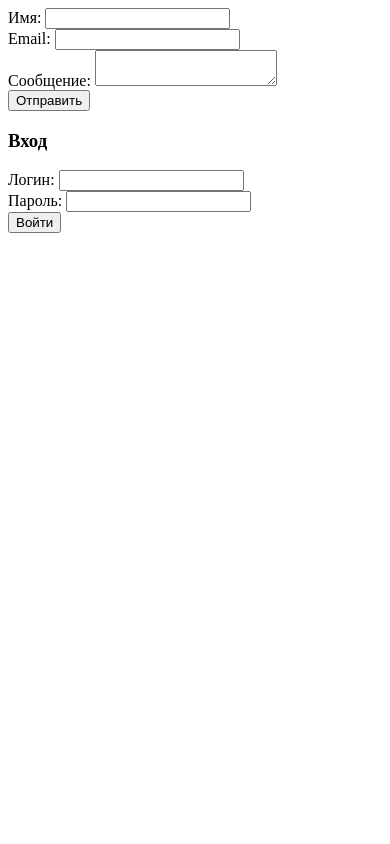
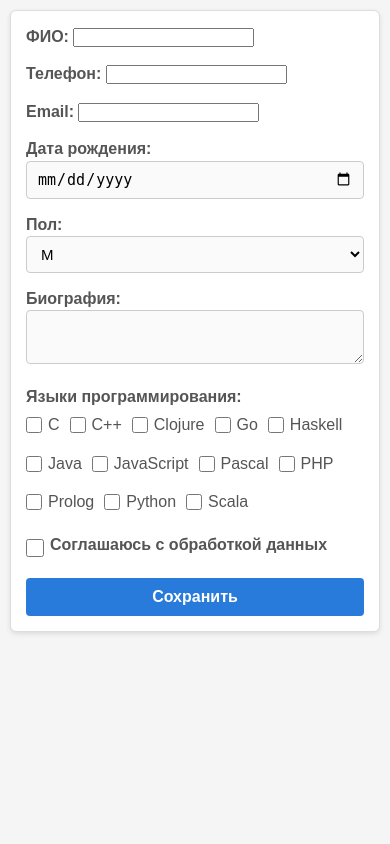
Before and after one commit to iIBonIi/2_web, a PHP site: page / in a window 390 px wide. Run offline with PHP 8.4, Linux system fonts and the light colour scheme; data comes from the database, SQL or seed files in the repository; both versions use the stored data as it was after the commit.

Commit message:
Add files via upload

```diff
--- /dev/null
+++ b/task5/db.php
@@ -0,0 +1,14 @@
+<?php
+define('DB_DSN', 'mysql:host=localhost;dbname=u68916;charset=utf8mb4');
+define('DB_USER', 'u68916');
+define('DB_PASS', '3541405');
+function db(): PDO {
+  static $pdo;
+  if (!$pdo) {
+    $pdo = new PDO(DB_DSN, DB_USER, DB_PASS, [
+      PDO::ATTR_ERRMODE => PDO::ERRMODE_EXCEPTION,
+      PDO::ATTR_DEFAULT_FETCH_MODE => PDO::FETCH_ASSOC
+    ]);
+  }
+  return $pdo;
+}
--- a/task5/form.php
+++ b/task5/form.php
@@ -1,41 +1,73 @@
+<!doctype html>
+<html lang="ru">
+<head>
+  <meta charset="utf-8">
+  <title>Анкета</title>
+  <link rel="stylesheet" href="style.css">
+</head>
+<body>
+  <?php foreach ($messages as $m): ?>
+    <div class="error"><?= $m ?></div>
+  <?php endforeach; ?>
 
-<?php
-require 'config.php';
+  <form method="post">
+    <div class="form-group">
+      <label>ФИО:
+        <input name="full_name" value="<?= e($values['full_name']) ?>">
+      </label>
+    </div>
 
-function validate($name, $email, $message) {
-    if (empty($name) || strlen($name) > 100) return "Имя должно быть непустым и до 100 символов.";
-    if (!filter_var($email, FILTER_VALIDATE_EMAIL)) return "Неверный формат email.";
-    if (strlen($message) > 1000) return "Сообщение слишком длинное (макс. 1000 символов).";
-    return "";
-}
+    <div class="form-group">
+      <label>Телефон:
+        <input name="phone" value="<?= e($values['phone']) ?>">
+      </label>
+    </div>
 
-$name = trim($_POST['name'] ?? '');
-$email = trim($_POST['email'] ?? '');
-$message = trim($_POST['message'] ?? '');
+    <div class="form-group">
+      <label>Email:
+        <input name="email" value="<?= e($values['email']) ?>">
+      </label>
+    </div>
 
-$error = validate($name, $email, $message);
-if ($error) {
-    echo "Ошибка: $error<br><a href='index.php'>Назад</a>";
-    exit;
-}
+    <div class="form-group">
+      <label>Дата рождения:
+        <input type="date" name="birthdate" value="<?= e($values['birthdate']) ?>">
+      </label>
+    </div>
 
-if (!isset($_SESSION['user'])) {
-    setcookie("name", $name, time() + 3600);
-    setcookie("email", $email, time() + 3600);
-    setcookie("message", $message, time() + 3600);
+    <div class="form-group">
+      <label>Пол:
+        <select name="gender">
+          <option value="male"   <?= ($values['gender'] === 'male')   ? 'selected' : '' ?>>М</option>
+          <option value="female" <?= ($values['gender'] === 'female') ? 'selected' : '' ?>>Ж</option>
+        </select>
+      </label>
+    </div>
 
-    $login = uniqid("user");
-    $password = bin2hex(random_bytes(4));
-    $password_hash = password_hash($password, PASSWORD_DEFAULT);
+    <div class="form-group">
+      <label>Биография:
+        <textarea name="biography"><?= e($values['biography']) ?></textarea>
+      </label>
+    </div>
 
-    $stmt = $pdo->prepare("INSERT INTO users (login, password_hash, name, email, message) VALUES (?, ?, ?, ?, ?)");
-    $stmt->execute([$login, $password_hash, $name, $email, $message]);
+    <div class="form-group">
+      <label>Языки программирования:</label>
+      <div class="checkbox-group">
+        <?php
+        foreach (db()->query('SELECT id, name FROM programming_languages') as $lang) {
+          $checked = in_array($lang['id'], $values['langs']) ? 'checked' : '';
+          echo "<label><input type=\"checkbox\" name=\"langs[]\" value=\"{$lang['id']}\" {$checked}> {$lang['name']}</label>";
+        }
+        ?>
+      </div>
+    </div>
 
-    echo "Ваш логин: $login<br>Ваш пароль: $password<br>Сохраните их!";
-} else {
-    $stmt = $pdo->prepare("UPDATE users SET name = ?, email = ?, message = ? WHERE login = ?");
-    $stmt->execute([$name, $email, $message, $_SESSION['user']]);
-    echo "Данные обновлены.";
-}
-?>
-<br><a href='index.php'>Назад</a>
+    <div class="form-group agreement">
+      <input type="checkbox" name="agreement" value="1" <?= ($values['agreement'] ? 'checked' : '') ?>>
+      <label>Соглашаюсь с обработкой данных</label>
+    </div>
+
+    <button type="submit">Сохранить</button>
+  </form>
+</body>
+</html>
--- a/task5/index.php
+++ b/task5/index.php
@@ -1,35 +1,104 @@
+<?php
+header('Content-Type: text/html; charset=UTF-8');
+require_once 'db.php';
 
-<?php
-require 'config.php';
+function redirect() { header('Location: ' . $_SERVER['PHP_SELF']); exit; }
+function e($s) { return htmlspecialchars($s, ENT_QUOTES, 'UTF-8'); }
 
-function get_cookie_or_empty($key) {
-    return isset($_COOKIE[$key]) ? htmlspecialchars($_COOKIE[$key]) : '';
+$messages = [];
+session_start();
+
+if ($_SERVER['REQUEST_METHOD'] === 'GET') {
+  $values = [
+    'full_name' => '',
+    'phone'     => '',
+    'email'     => '',
+    'birthdate' => '',
+    'gender'    => '',
+    'biography' => '',
+    'agreement' => '',
+    'langs'     => []
+  ];
+
+  if (!empty($_SESSION['uid'])) {
+    $stmt = db()->prepare('SELECT * FROM applications WHERE id = ?');
+    $stmt->execute([$_SESSION['uid']]);
+    $values = $stmt->fetch() ?: $values;
+
+    $langs = db()->prepare(
+      'SELECT language_id FROM application_languages WHERE application_id = ?'
+    );
+    $langs->execute([$_SESSION['uid']]);
+    $values['langs'] = $langs->fetchAll(PDO::FETCH_COLUMN);
+  }
+
+  include 'form.php';
+  exit;
 }
 
-if (isset($_SESSION['user'])) {
-    $stmt = $pdo->prepare("SELECT * FROM users WHERE login = ?");
-    $stmt->execute([$_SESSION['user']]);
-    $user = $stmt->fetch();
-    echo "<h2>Добро пожаловать, " . htmlspecialchars($user['login']) . "</h2>";
-    echo "<form action='form.php' method='POST'>
-            Имя: <input type='text' name='name' value='".htmlspecialchars($user['name'])."'><br>
-            Email: <input type='email' name='email' value='".htmlspecialchars($user['email'])."'><br>
-            Сообщение: <textarea name='message'>".htmlspecialchars($user['message'])."</textarea><br>
-            <button type='submit'>Сохранить</button>
-          </form>
-          <a href='logout.php'>Выйти</a>";
+$errors = [];
+
+foreach (['full_name', 'phone', 'email', 'birthdate', 'gender'] as $field) {
+  if (empty($_POST[$field])) {
+    $errors[] = "Поле «$field» обязательно.";
+  }
+}
+
+if (empty($_POST['agreement'])) {
+  $errors[] = 'Необходимо согласие.';
+}
+
+if (!empty($errors)) {
+  $messages = $errors;
+  include 'form.php';
+  exit;
+}
+
+$app = [
+  $_POST['full_name'],
+  $_POST['phone'],
+  $_POST['email'],
+  $_POST['birthdate'],
+  $_POST['gender'],
+  $_POST['biography'] ?? '',
+  1
+];
+
+if (!empty($_SESSION['uid'])) {
+  $sql = '
+    UPDATE applications
+    SET full_name = ?, phone = ?, email = ?, birthdate = ?, gender = ?, biography = ?, agreement = ?
+    WHERE id = ?
+  ';
+  db()->prepare($sql)->execute(array_merge($app, [$_SESSION['uid']]));
+
+  db()->prepare('DELETE FROM application_languages WHERE application_id = ?')
+       ->execute([$_SESSION['uid']]);
+  $appId = $_SESSION['uid'];
+  $messages[] = 'Данные обновлены.';
 } else {
-    echo "<form action='form.php' method='POST'>
-            Имя: <input type='text' name='name' value='".get_cookie_or_empty("name")."'><br>
-            Email: <input type='email' name='email' value='".get_cookie_or_empty("email")."'><br>
-            Сообщение: <textarea name='message'>".get_cookie_or_empty("message")."</textarea><br>
-            <button type='submit'>Отправить</button>
-          </form>
-          <form action='login.php' method='POST'>
-            <h3>Вход</h3>
-            Логин: <input type='text' name='login'><br>
-            Пароль: <input type='password' name='password'><br>
-            <button type='submit'>Войти</button>
-          </form>";
+  $sql = '
+    INSERT INTO applications
+      (full_name, phone, email, birthdate, gender, biography, agreement)
+    VALUES (?, ?, ?, ?, ?, ?, ?)
+  ';
+  db()->prepare($sql)->execute($app);
+  $appId = db()->lastInsertId();
+  $_SESSION['uid'] = $appId;
+
+  $login = 'user' . $appId;
+  $pass  = bin2hex(random_bytes(4));
+  $hash  = password_hash($pass, PASSWORD_DEFAULT);
+  db()->prepare('INSERT INTO users(login, pass_hash, app_id) VALUES (?, ?, ?)')
+       ->execute([$login, $hash, $appId]);
+
+  $messages[] = "Сохранено. Ваш логин: <b>$login</b>, пароль: <b>$pass</b>";
 }
-?>
+
+$langIds = array_map('intval', $_POST['langs'] ?? []);
+$stmt = db()->prepare('INSERT INTO application_languages VALUES (?, ?)');
+foreach ($langIds as $langId) {
+  $stmt->execute([$appId, $langId]);
+}
+
+redirect();
--- /dev/null
+++ b/task5/style.css
@@ -0,0 +1,140 @@
+/* style.css */
+* {
+  box-sizing: border-box;
+  margin: 0;
+  padding: 0;
+}
+
+body {
+  font-family: Arial, sans-serif;
+  font-size: 16px;
+  background-color: #f5f5f5;
+  color: #333;
+  line-height: 1.4;
+  padding: 20px;
+}
+
+form {
+  max-width: 600px;
+  margin: 0 auto;
+  background-color: #ffffff;
+  border: 1px solid #ddd;
+  border-radius: 6px;
+  padding: 20px 25px;
+  box-shadow: 0 2px 5px rgba(0,0,0,0.1);
+}
+
+form h1 {
+  margin-bottom: 20px;
+  font-size: 24px;
+  text-align: center;
+  color: #444;
+}
+
+.form-group {
+  margin-bottom: 15px;
+}
+
+.form-group label {
+  display: block;
+  font-weight: bold;
+  margin-bottom: 6px;
+  color: #555;
+}
+
+.form-group input[type="text"],
+.form-group input[type="email"],
+.form-group input[type="date"],
+.form-group select,
+.form-group textarea {
+  width: 100%;
+  padding: 8px 10px;
+  border: 1px solid #ccc;
+  border-radius: 4px;
+  font-size: 15px;
+  background-color: #fafafa;
+  transition: border-color 0.2s ease-in-out, background-color 0.2s ease-in-out;
+}
+
+.form-group input:focus,
+.form-group select:focus,
+.form-group textarea:focus {
+  outline: none;
+  border-color: #66afe9;
+  background-color: #fff;
+  box-shadow: 0 0 5px rgba(102, 175, 233, 0.3);
+}
+
+.checkbox-group,
+.radio-group {
+  display: flex;
+  flex-wrap: wrap;
+  gap: 10px;
+  margin-top: 4px;
+}
+
+.checkbox-group label,
+.radio-group label {
+  display: flex;
+  align-items: center;
+  font-weight: normal;
+  cursor: pointer;
+}
+
+.checkbox-group input[type="checkbox"],
+.radio-group input[type="radio"] {
+  margin-right: 6px;
+  width: 16px;
+  height: 16px;
+}
+
+button[type="submit"] {
+  display: inline-block;
+  padding: 10px 20px;
+  background-color: #287bdb;
+  color: #fff;
+  font-size: 16px;
+  font-weight: bold;
+  border: none;
+  border-radius: 4px;
+  cursor: pointer;
+  transition: background-color 0.2s ease-in-out;
+}
+
+button[type="submit"]:hover {
+  background-color: #1862b0;
+}
+
+.error {
+  background-color: #ffe5e5;
+  border: 1px solid #e0b4b4;
+  color: #a94442;
+  padding: 10px;
+  border-radius: 4px;
+  margin-bottom: 15px;
+}
+
+.form-group.agreement {
+  display: flex;
+  align-items: center;
+  gap: 6px;
+}
+
+.form-group.agreement input[type="checkbox"] {
+  margin: 0;
+  width: 18px;
+  height: 18px;
+}
+
+@media (max-width: 480px) {
+  body {
+    padding: 10px;
+  }
+  form {
+    padding: 15px 15px;
+  }
+  button[type="submit"] {
+    width: 100%;
+    text-align: center;
+  }
+}
```
Also changed, not shown: task5/login.php (+36 -15 lines), task5/schema.sql (added, +44 -0 lines).
